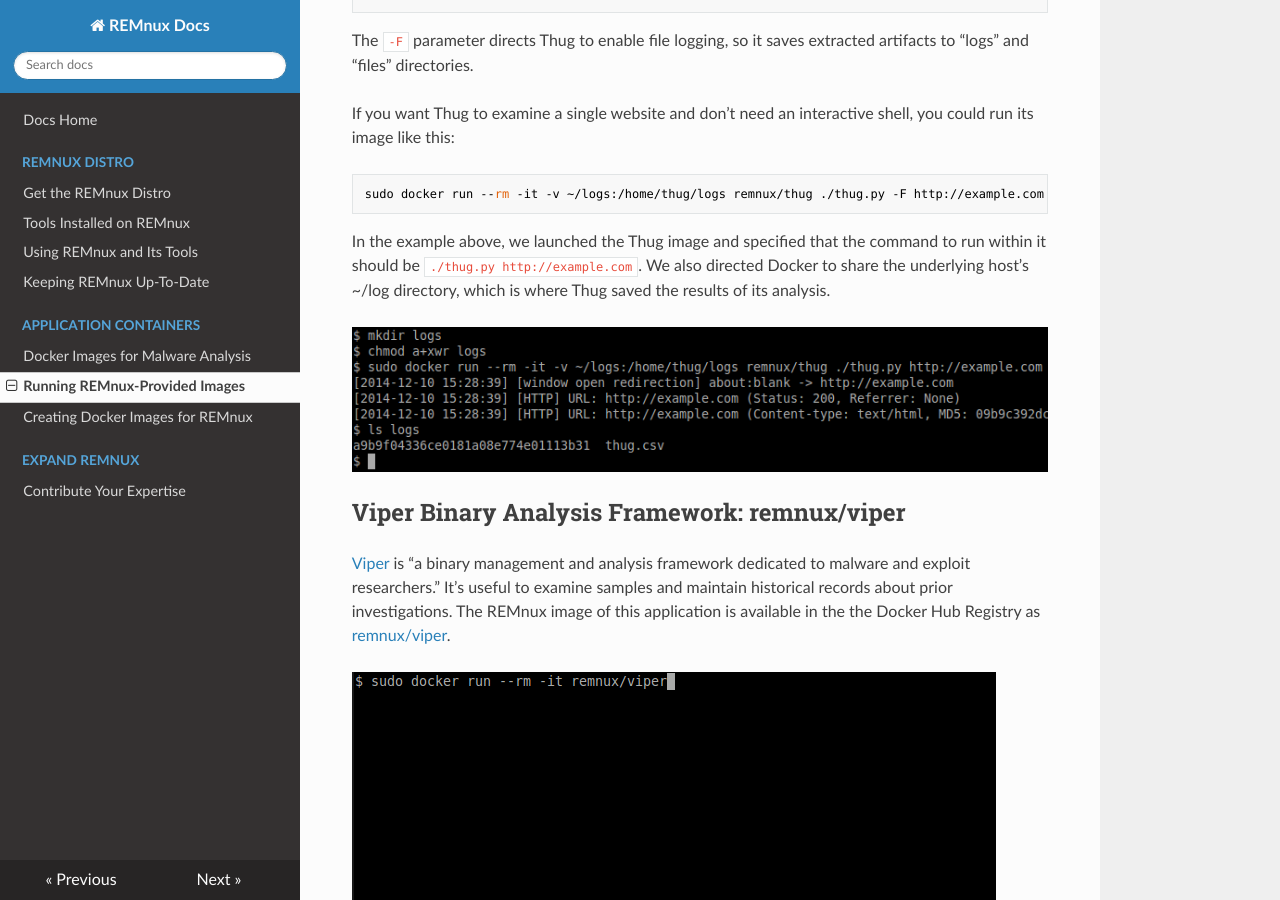
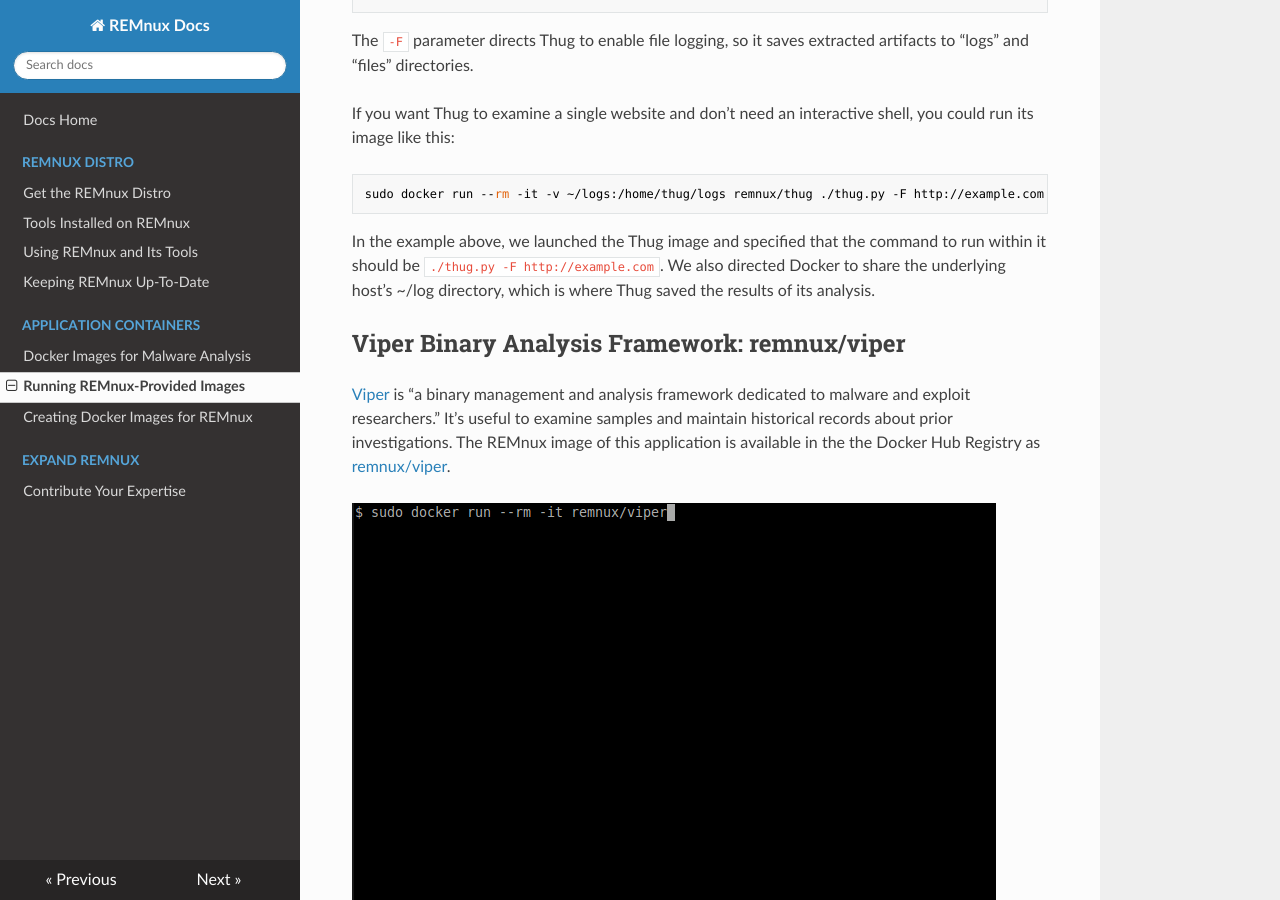
Before and after one commit to wzod/docs, an MkDocs documentation site: the page built from source/containers/run-apps.md, in a window 1280 px wide and 900 px high, scrolled down 2675 px. Built offline with MkDocs 1.6.1, drawn with Linux system fonts in a browser that asks for light colours; nearby versions of some CDN libraries; old or Windows-style settings are respelled for this version of MkDocs.

Commit message:
Fixed Docker Thug errors.

```diff
--- a/source/containers/run-apps.md
+++ b/source/containers/run-apps.md
@@ -52,9 +52,7 @@
 
     sudo docker run --rm -it -v ~/logs:/home/thug/logs remnux/thug ./thug.py -F http://example.com
 
-In the example above, we launched the Thug image and specified that the command to run within it should be `./thug.py http://example.com`. We also directed Docker to share the underlying host's ~/log directory, which is where Thug saved the results of its analysis.
-
-![Non-Interactive Thug Session](remnux-docker-thug2.png)
+In the example above, we launched the Thug image and specified that the command to run within it should be `./thug.py -F http://example.com`. We also directed Docker to share the underlying host's ~/log directory, which is where Thug saved the results of its analysis.
 
 ## Viper Binary Analysis Framework: remnux/viper
 
```
